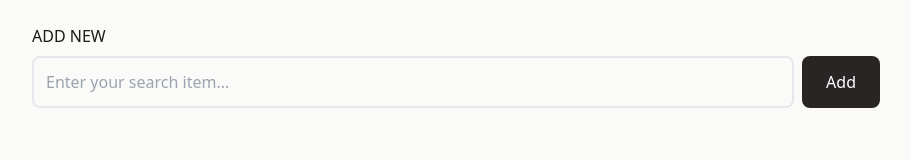
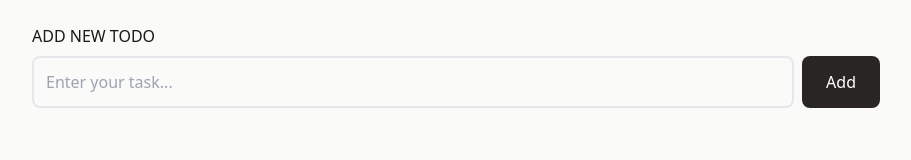
Before and after one commit to seesmof/React-Todo-Webapp, a React (Vite) app: page / in a window 1280 px wide. Shown: the top 160 px of the page, without its empty margins (184-1095 px from the left). Built offline with nearby package versions, Linux system fonts and the light colour scheme.

Commit message:
fix: fix section name, fix input placeholder

```diff
--- a/src/App.jsx
+++ b/src/App.jsx
@@ -9,12 +9,12 @@ function App() {
         <div className="flex container max-w-4xl h-full p-4 lg:p-6 mx-auto flex-col lg:flex-col-reverse justify-between w-full">
           <section className="flex flex-1 flex-col gap-2 w-full"></section>
           <section className="flex flex-col w-full">
-            <h2 className="uppercase font-medium mb-1 lg:mb-2">add new</h2>
+            <h2 className="uppercase font-medium mb-1 lg:mb-2">add new todo</h2>
             <div className="flex flex-row gap-2">
               <input
                 type="text"
                 className="input-field"
-                placeholder="Enter your search item..."
+                placeholder="Enter your task..."
               />
               <button className="bg-stone-800 duration-300 hover:bg-stone-700 active:scale-95 active:bg-stone-700 px-6 rounded-lg font-medium text-white capitalize">
                 add
```
